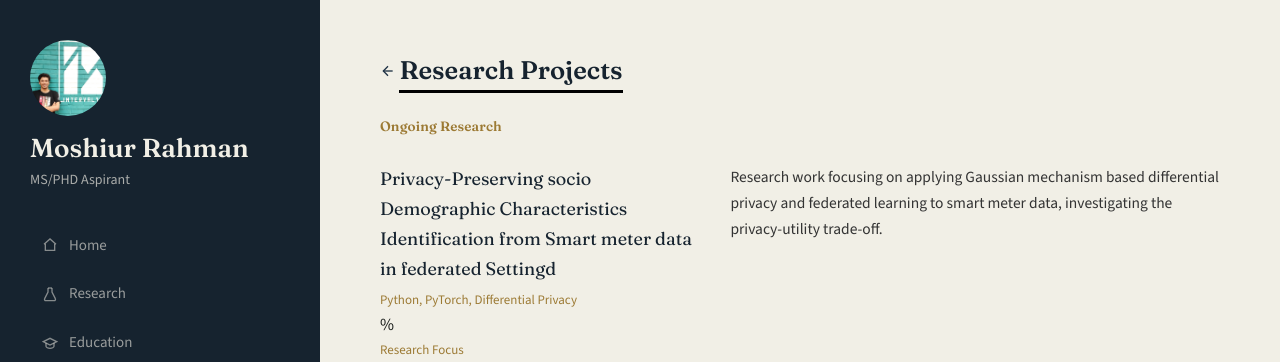
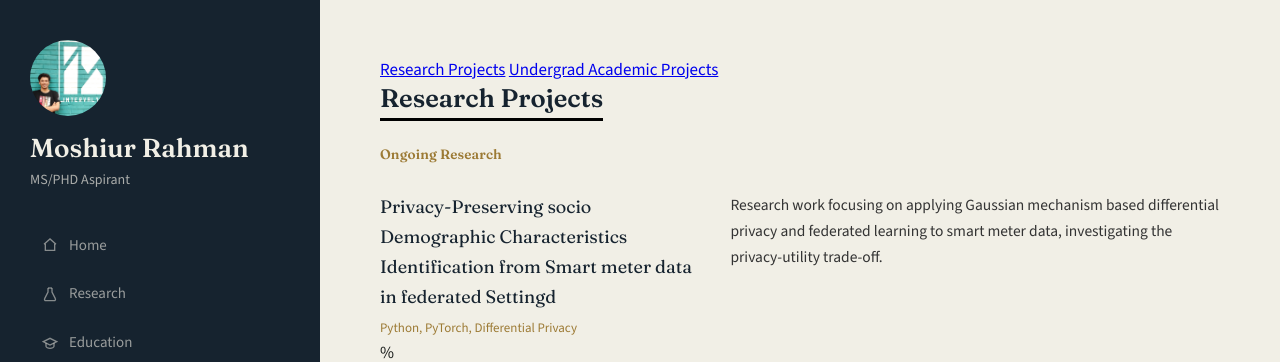
Before and after one commit to MoshiurRahman03/MoshiurRahman03.github.io, a plain HTML site: page research_project.html in a window 1280 px wide. Shown: the top 362 px of the page. Drawn offline with nearby package versions, Linux system fonts and the light colour scheme.

Commit message:
Update research_project.html

```diff
--- a/research_project.html
+++ b/research_project.html
@@ -98,10 +98,11 @@
   <main>
     <div class="panel active">
 
-      <a href="projects.html" class="back-link">
-        <svg viewBox="0 0 24 24" fill="none" stroke="currentColor" stroke-width="2"><path d="M19 12H5"/><path d="M12 19l-7-7 7-7"/></svg>
-
-      </a>
+      <!-- Tab Links (Navigates to different files) -->
+      <div class="tab-menu">
+        <a href="research_project.html" class="tab-link active">Research Projects</a>
+        <a href="undergrad_project.html" class="tab-link">Undergrad Academic Projects</a>
+      </div>
 
       <h2 style="border-bottom: 3px solid #000000; padding-bottom: 5px; display: inline-block; margin-bottom: 26px;">Research Projects</h2>
 
```
